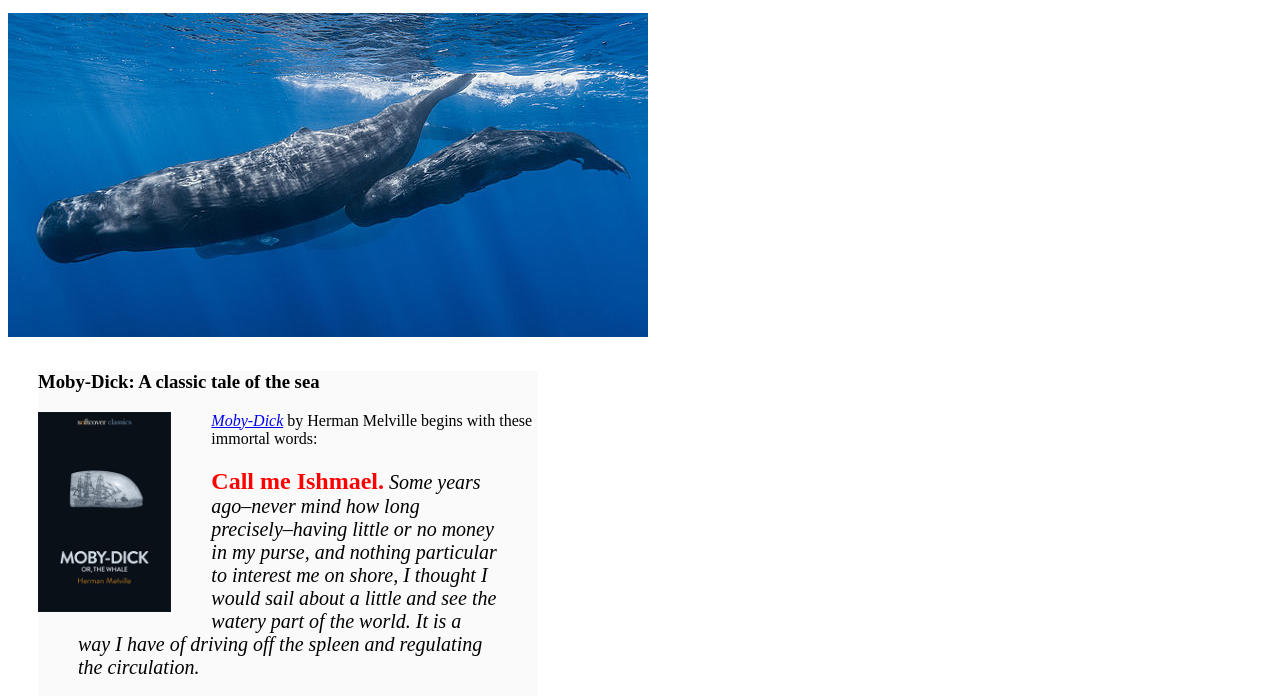
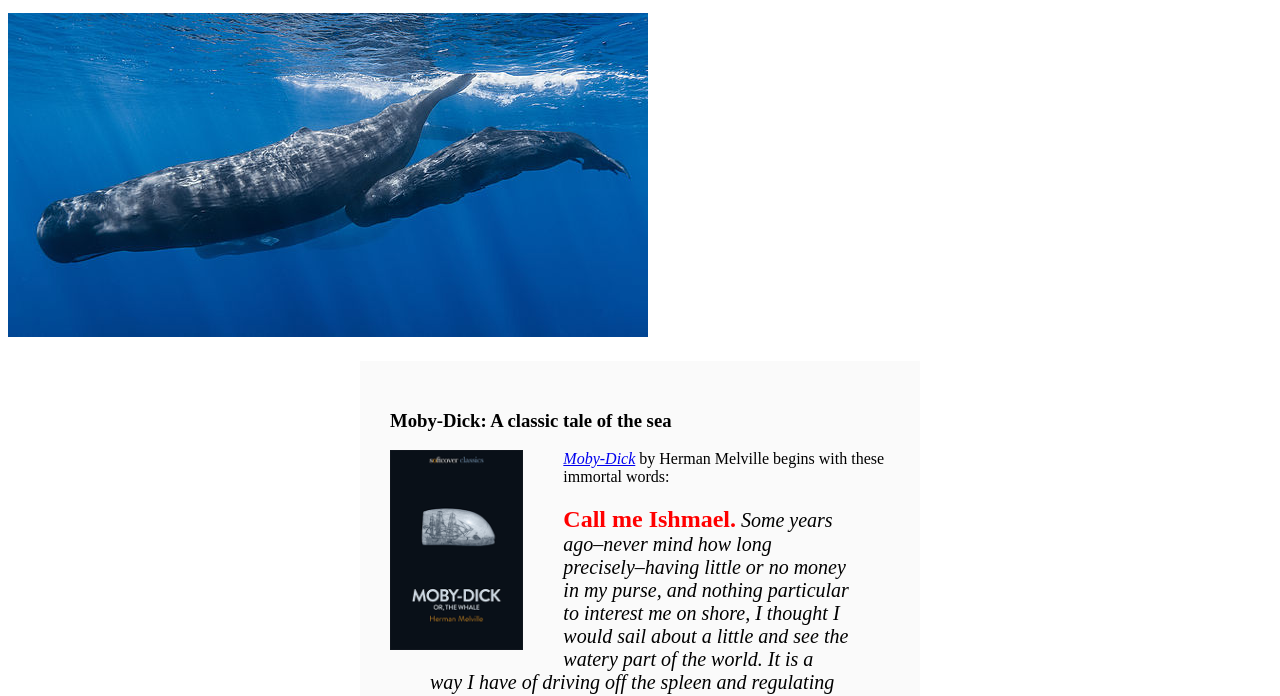
Before and after one commit to zegahome/sample_website, a plain HTML site: page moby_dick.html in a window 1280 px wide. Shown: the part 184-880 px from the top of the page. Drawn offline with Linux system fonts and the light colour scheme.

Commit message:
Update moby_dick.html

```diff
--- a/moby_dick.html
+++ b/moby_dick.html
@@ -31,7 +31,7 @@
       <img src="images/sperm_whales.jpg">
     </a>
 
-  <div style="width: 500px; margin: 20px auto; margin: 30px; background-color: #fafafa;">
+  <div style="width: 500px; margin: 20px auto; padding: 30px; background-color: #fafafa;">
 
       <h3>Moby-Dick: A classic tale of the sea</h3>
 
```
